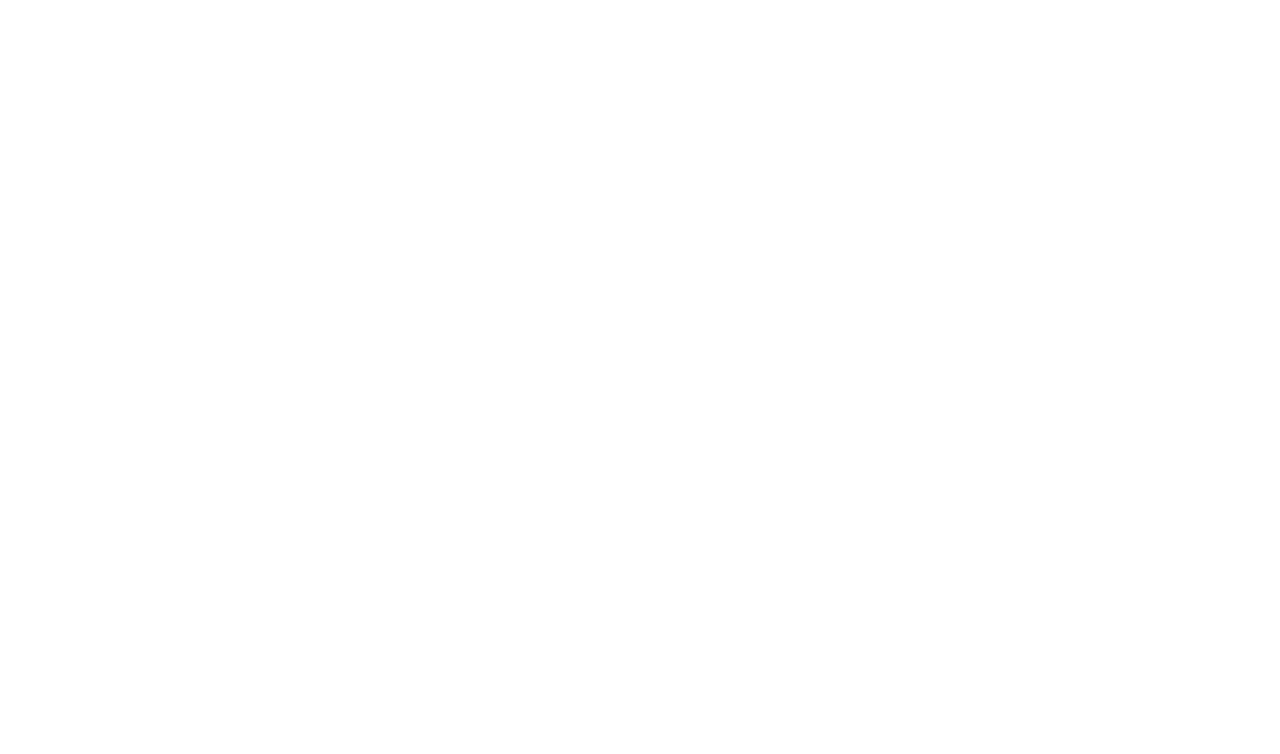
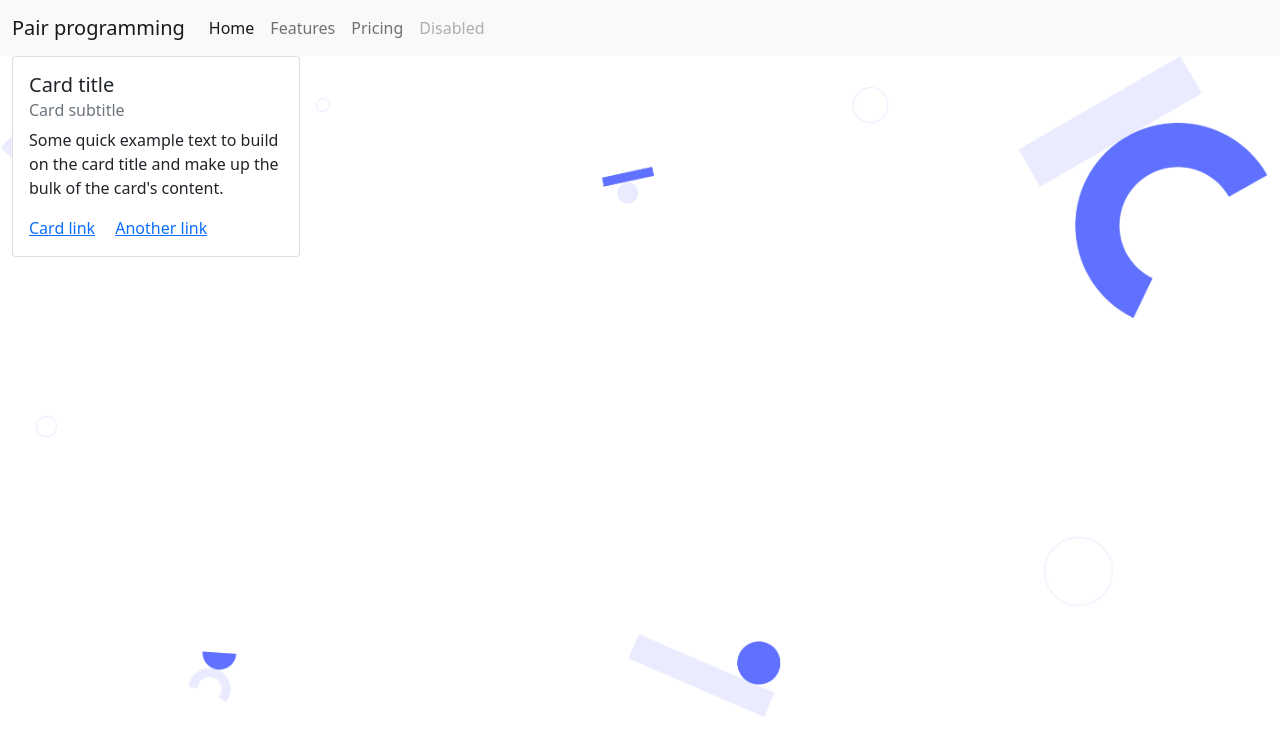
Before and after one commit to LuisDavidRodriguez/Try-bootstrap, a website: page index.html in a window 1280 px wide. Shown: the top 754 px of the page. Drawn offline with Linux system fonts and the light colour scheme.

Commit message:
Add main card

```diff
--- a/index.html
+++ b/index.html
@@ -1,5 +1,6 @@
 <!DOCTYPE html>
 <html lang="en">
+
 <head>
   <meta charset="UTF-8">
   <meta http-equiv="X-UA-Compatible" content="IE=edge">
@@ -8,6 +9,43 @@
   <link rel="stylesheet" href="style.css">
 </head>
 <body>
+  <header>
+
+    <nav class="navbar navbar-expand-lg navbar-light bg-light">
+      <div class="container-fluid">
+        <a class="navbar-brand" href="#">Pair programming</a>
+        <button class="navbar-toggler" type="button" data-bs-toggle="collapse" data-bs-target="#navbarNavAltMarkup" aria-controls="navbarNavAltMarkup" aria-expanded="false" aria-label="Toggle navigation">
+          <span class="navbar-toggler-icon"></span>
+        </button>
+        <div class="collapse navbar-collapse" id="navbarNavAltMarkup">
+          <div class="navbar-nav">
+            <a class="nav-link active" aria-current="page" href="#">Home</a>
+            <a class="nav-link" href="#">Features</a>
+            <a class="nav-link" href="#">Pricing</a>
+            <a class="nav-link disabled" href="#" tabindex="-1" aria-disabled="true">Disabled</a>
+          </div>
+        </div>
+      </div>
+    </nav>
+
+  </header>
+
+  <main>
+    <section class="container-fluid welcome">
+
+      <!-- Welcome area -->
+      <div class="card" style="width: 18rem;">
+        <div class="card-body">
+          <h5 class="card-title">Card title</h5>
+          <h6 class="card-subtitle mb-2 text-muted">Card subtitle</h6>
+          <p class="card-text">Some quick example text to build on the card title and make up the bulk of the card's content.</p>
+          <a href="#" class="card-link">Card link</a>
+          <a href="#" class="card-link">Another link</a>
+        </div>
+      </div>
+
+    </section>
+  </main>
 
 
 </body>
--- a/style.scss
+++ b/style.scss
@@ -1,3 +1,10 @@
-
+main {
+  .welcome {
+    background-image: url("/assets/Header.png");
+    background-repeat: no-repeat;
+    background-size: 100%;
+    height: 10000px;
+  }
+}
 
 @import "node_modules/bootstrap/scss/bootstrap.scss";
```
Also changed, not shown: style.css, 1 other file.
